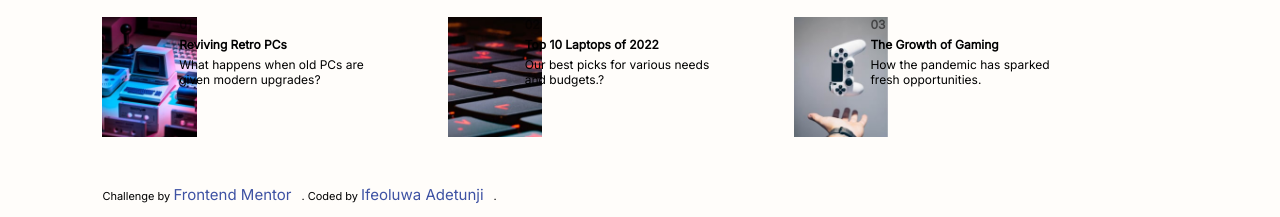
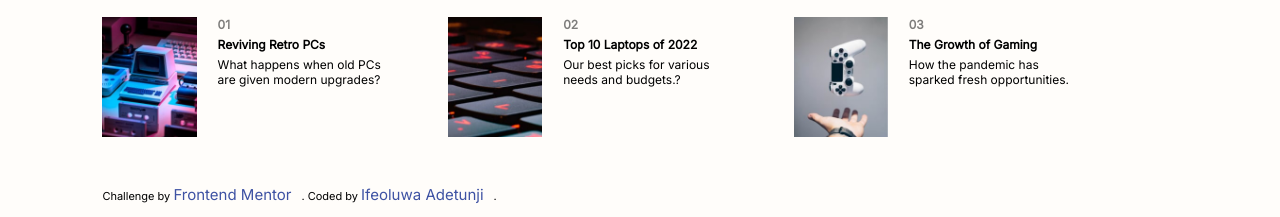
Before and after one commit to Ifeoluwaadetunji/homepage-challenge, a plain HTML site: page index.html in a window 1280 px wide. Shown: the part 583-800 px from the top of the page. Drawn offline with Linux system fonts and the light colour scheme.

Commit message:
quick fix

```diff
--- a/index.css
+++ b/index.css
@@ -153,7 +153,7 @@ grid-template-columns: 1fr 1fr;
 .num,.topic,.des{
     grid-area: right;
     font-size: 12px;
-    margin-left: -5vw;
+    margin-left: -2vw;
 }
 .des{
     margin-top: 40px;
```
